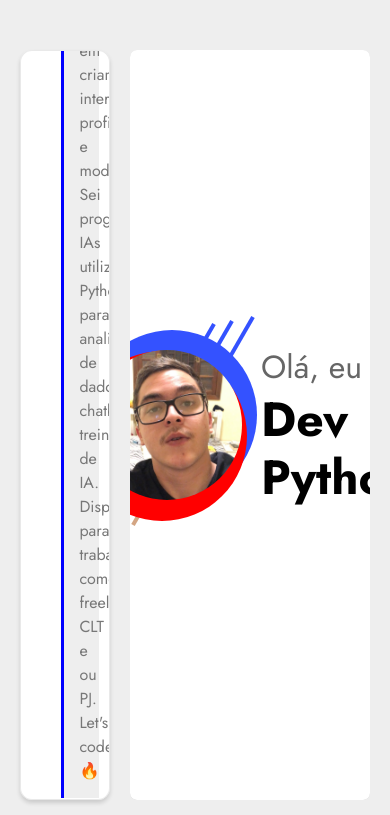
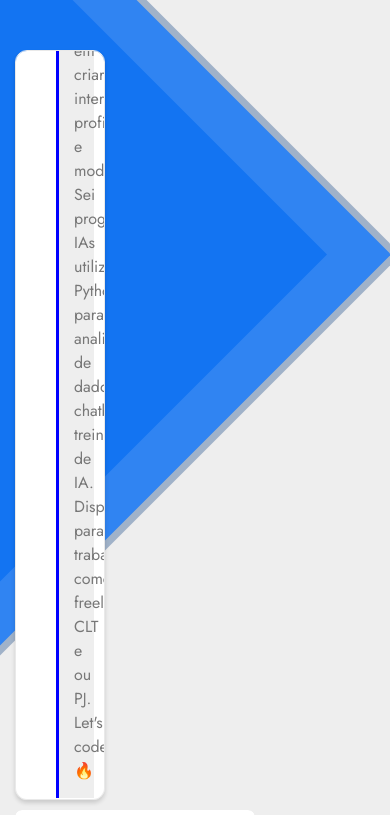
Before and after one commit to CaioHarrys/harrys-CR, a React (Create React App) app in the folder meu-portfolio/: page / in a window 390 px wide. Shown: the top 815 px of the page. Built offline with nearby package versions, Linux system fonts and the light colour scheme.

Commit message:
Alteracao no CardContainer

```diff
--- a/meu-portfolio/src/App.jsx
+++ b/meu-portfolio/src/App.jsx
@@ -16,7 +16,8 @@ function App() {
       {/* <div className="animated-shape shape1"></div>
       <div className="animated-shape shape2"></div> */}
 
-      {/* PAINEL DA ESQUERDA (SIDEBAR) */}
+      <div className="Content-site">
+        {/* PAINEL DA ESQUERDA (SIDEBAR) */}
       <div className="col-3">
         <Sidebar />
       </div>
@@ -25,6 +26,16 @@ function App() {
       <div className="main-content-container fade-in col-8">
         <Home />
       </div>
+      </div>
+      {/* PAINEL DA ESQUERDA (SIDEBAR) */}
+      {/* <div className="col-3">
+        <Sidebar />
+      </div> */}
+
+      {/* PAINEL DA DIREITA (CONTEÚDO PRINCIPAL) */}
+      {/* <div className="main-content-container fade-in col-8">
+        <Home />
+      </div> */}
     </div>
   );
 }
--- a/meu-portfolio/src/assets/css/App.css
+++ b/meu-portfolio/src/assets/css/App.css
@@ -1,14 +1,17 @@
 @import url('https://fonts.googleapis.com/css2?family=Jost:ital,wght@0,100..900;1,100..900&display=swap');
-h1{
+
+h1 {
   margin: 0;
   padding: 0;
   font-family: "Jost", sans-serif;
 }
-p{
+
+p {
   font-family: "Jost", sans-serif;
   margin: 0;
   padding: 0;
 }
+
 .jost-font {
   font-family: "Jost", sans-serif;
   font-optical-sizing: auto;
@@ -31,6 +34,38 @@ p{
   overflow: hidden;
   position: relative;
   gap: 1.2em;
+  display: -webkit-box;
+  display: -ms-flexbox;
+  display: flex;
+  -ms-flex-pack: distribute;
+  justify-content: space-around;
+  -ms-flex-wrap: wrap;
+  flex-wrap: wrap;
+}
+
+.Content-site {
+  width: 100%;
+  height: 100%;
+  display: flex;
+  flex-direction: row;
+  align-items: center;
+  justify-content: center;
+  position: relative;
+  gap: 20px;
+  flex-wrap: wrap;
+}
+
+@media (max-width: 768px) {
+  .Content-site {
+    flex-direction: column;
+    align-items: stretch;
+  }
+}
+
+@media (max-width: 480px) {
+  .Content-site {
+    gap: 10px;
+  }
 }
 
 /* === ESTILO INDIVIDUAL DOS PAINÉIS === */
@@ -66,7 +101,7 @@ p{
   background-color: transparent;
   border: 0px;
   border-radius: 7px !important;
-  margin: 0 ;
+  margin: 0;
   margin-left: 0 !important;
   scrollbar-width: thin;
   scrollbar-color: #3452ff transparent;
```
